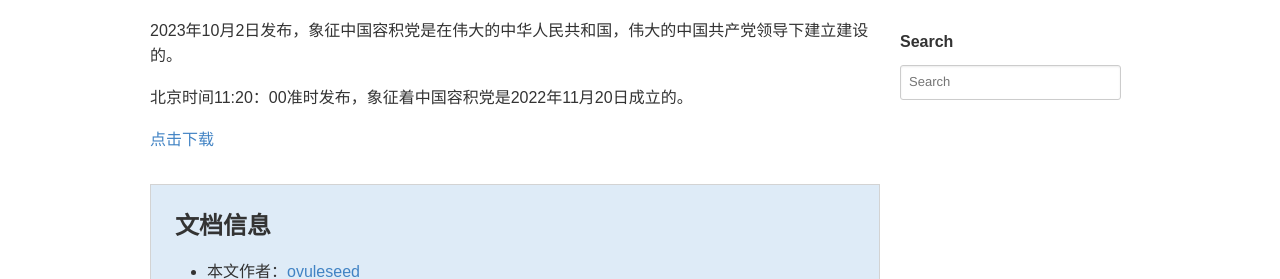
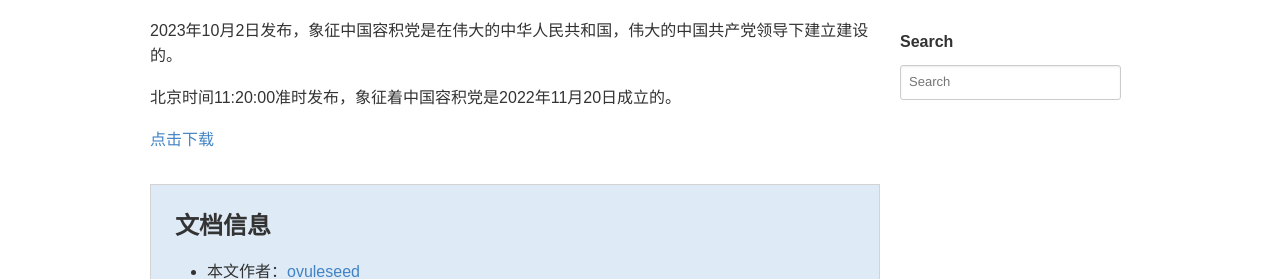
Before and after one commit to ovule-seed/ovule-seed.github.io, a Jekyll site: the page built from _posts/2023-10-02-a2-形象宣传片.md, in a window 1280 px wide. Shown: the part 206-485 px from the top of the page. Built offline with Jekyll 4.4.1, drawn with Linux system fonts in a browser that asks for light colours; some web fonts are replaced; comment, search, counter and statistics services are not loaded; a style sheet for code colours, icons or effects is not loaded; part of the change alters nothing that is shown.

```diff
--- a/_posts/2023-10-02-a2-形象宣传片.md
+++ b/_posts/2023-10-02-a2-形象宣传片.md
@@ -7,6 +7,6 @@ description:
 ---
 2023年10月2日发布，象征中国容积党是在伟大的中华人民共和国，伟大的中国共产党领导下建立建设的。
 
-北京时间11:20：00准时发布，象征着中国容积党是2022年11月20日成立的。
+北京时间11:20:00准时发布，象征着中国容积党是2022年11月20日成立的。
 
 [点击下载](https://share.feijipan.com/s/hsUP3SWW)
```
